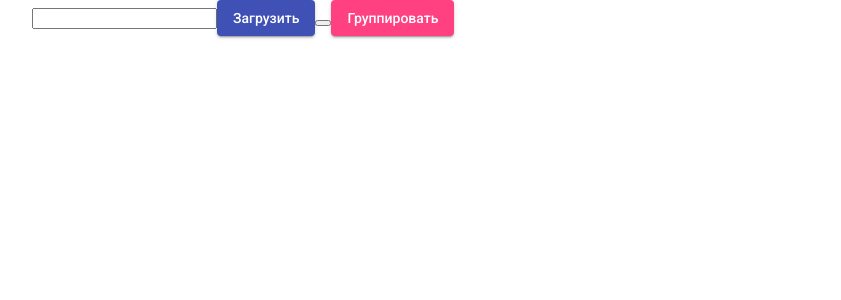
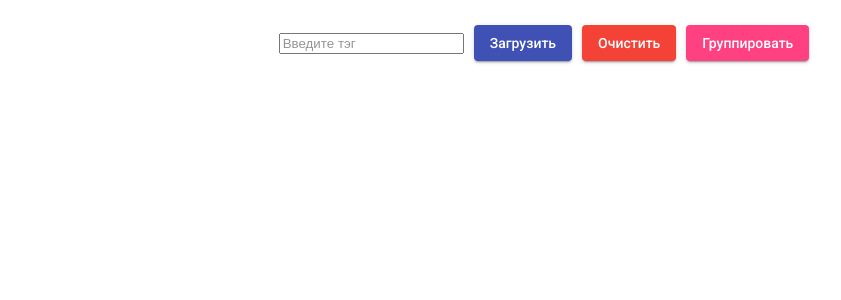
Before and after one commit to Draiking/TestWorkGif, an Angular app: page / in a window 1280 px wide. Shown: the top 300 px of the page, without its empty margins (96-937 px from the left). Built offline with nearby package versions, Linux system fonts and the light colour scheme.

Commit message:
Разгруппировка, border. функция clear

```diff
--- a/src/app/app.module.ts
+++ b/src/app/app.module.ts
@@ -7,6 +7,7 @@ import { BrowserAnimationsModule } from '@angular/platform-browser/animations';
 import { FormsModule } from '@angular/forms';
 import {MatButtonModule} from '@angular/material/button';
 import { HttpClientModule } from '@angular/common/http';
+import {MatInputModule} from '@angular/material/input';
 
 @NgModule({
   declarations: [
@@ -18,7 +19,8 @@ import { HttpClientModule } from '@angular/common/http';
     BrowserAnimationsModule,
     FormsModule,
     MatButtonModule,
-    HttpClientModule
+    HttpClientModule,
+    MatInputModule
   ],
   providers: [],
   bootstrap: [AppComponent]
--- a/src/app/main/main.component.html
+++ b/src/app/main/main.component.html
@@ -1,7 +1,9 @@
-<div class="serch">
-  <input #input (ngModelChange)="tegInput($event)" type="text" [(ngModel)]="textInput">
-  <button mat-raised-button color="primary" (click)="search()">Загрузить</button>
-  <button></button>
+<div class="search d-flex">
+  <input matInput placeholder="Введите тэг" (ngModelChange)="tegInput($event)" type="text" [(ngModel)]="textInput">
+
+  <button mat-raised-button color="primary" [disabled]="!loadButton" (click)="search()">{{buttonValue}}</button>
+
+  <button mat-raised-button color="warn" (click)="clear()">Очистить</button>
 
   <ng-container *ngIf="groupBoolean">
     <button mat-raised-button color="accent" (click)="group(); groupBoolean = !groupBoolean">Группировать</button>
@@ -16,16 +18,29 @@
 <ng-container *ngIf="gifsGroupArr?.length === 0">
   <div class="wrapper-gif" *ngIf="gifs && gifs.length > 0">
     <ng-container *ngFor="let gif of gifs">
-      <div class="gif" [style.background-image]="'url(' + gif.image_url + ')'"></div>
+      <div class="gif" (click)="editTag(gif.myType)" [style.background-image]="'url(' + gif.image_url + ')'"></div>
     </ng-container>
   </div>
 </ng-container>
 
 
 <ng-container *ngIf="gifsGroupArr?.length !== 0">
-  <div class="wrapper-gif d-flex" *ngIf="gifs && gifs.length > 0">
-    <ng-container *ngFor="let gif of gifs">
-      <div class="gif" [style.background-image]="'url(' + gif.image_url + ')'"></div>
-    </ng-container>
+
+  <div class="wrapper-group" *ngFor="let gifs of gifsGroupArr">
+
+
+    <!-- <ng-container *ngFor="let gif of gifs">{{gif.myType}}</ng-container> -->
+    {{gifs[0].myType}}
+    <div class="wrapper-gif" *ngIf="gifs && gifs.length > 0">
+
+      <ng-container *ngFor="let gif of gifs">
+        <div class="border gif">
+          <div class="gif" (click)="editTag(gif.myType)" [style.background-image]="'url(' + gif.image_url + ')'"></div>
+        </div>
+      </ng-container>
+    </div>
+
+
   </div>
+
 </ng-container>
--- a/src/app/main/main.component.scss
+++ b/src/app/main/main.component.scss
@@ -1,13 +1,31 @@
 @import "../../styles.scss";
+
+input {
+  margin: 5px;
+}
+
+button {
+  margin: 5px;
+}
 
 .search {
   padding: 20px 0;
+  align-items: center;
+  justify-content: center;
 }
 
 .wrapper-gif {
   flex-wrap: wrap;
   height: 250px;
   width: 100%;
+}
+
+
+
+.wrapper-group {
+  border: 1px solid gray;
+  padding: 10px 5px 30px 5px;
+  margin-bottom: 5px;
 }
 
 .gif {
@@ -18,4 +36,15 @@
   width: 100%;
   height: 100%;
   max-width: 30%;
+  margin: 10px;
 }
+
+.border {
+    border: 1px solid gray;
+    box-sizing: border-box;
+    padding: 10px;
+    .gif {
+        max-width: 100%;
+        margin: 0!important;
+    }
+}
--- a/src/app/main/main.component.ts
+++ b/src/app/main/main.component.ts
@@ -10,9 +10,10 @@ import * as _ from 'lodash';
 })
 export class MainComponent implements OnInit {
 
-  @ViewChild('input', {static: true}) input: ElementRef;
+  textInput = '';
 
-  textInput = '';
+  buttonValue: string = 'Загрузить';
+  loadButton: boolean = true;
 
   groupBoolean: boolean = true;
 
@@ -37,24 +38,44 @@ export class MainComponent implements OnInit {
   search() {
     const tag = this.textInput;
     if (this.inputLenght > 0) {
+      this.loadButton = false;
+      this.buttonValue = 'Загрузка...';
       this.gifService.getGif(tag)
         .then((res: any) => {
-        console.log(res);
+          if (!res.data.image_url) {
+            alert('По тэгу ничего не найдено');
+          } else {
             res.data.myType = tag;
             this.tags.push(tag);
             this.tags = _.uniq(this.tags);
             this.gifs.push(res.data);
+          }
         })
+      setTimeout(() => {
+        this.buttonValue = 'Загрузить';
+        this.loadButton = true;
+      }, 500)
     } else {
       alert('Ввудите тэг для поиска');
     }
+  }
+
+  editTag(typeTag) {
+    this.textInput = typeTag;
+  }
+
+  clear() {
+    this.textInput = '';
+    this.gifs = [];
+    this.gifsGroupArr = [];
+    this.groupBoolean = true;
   }
 
   group() {
     this.gifsGroupArr = [];
     this.gifsGroup = {}
     for (let item of this.gifs) {
-      if(!this.gifsGroup[item.myType]) {
+      if (!this.gifsGroup[item.myType]) {
         this.gifsGroup[item.myType] = [];
       }
       this.gifsGroup[item.myType].push(item)
```
Lines whose indentation alone changed are shown as unchanged.
